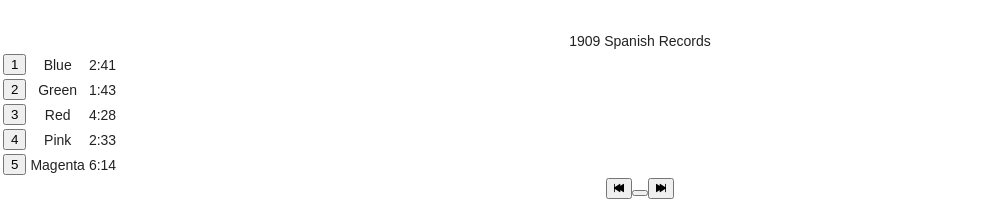
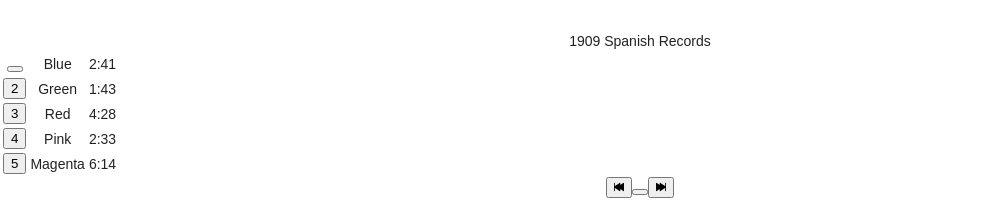
Before and after one commit to brookerodenhizer/bloc-jams-react, a React (Create React App) app: page /album/the-colors in a window 1280 px wide. Shown: the part 883-1084 px from the top of the page, without its empty margins (0-983 px from the left). Built offline with nearby package versions, Linux system fonts and the light colour scheme.

Commit message:
update checkpoint 10

```diff
--- a/src/components/Album.css
+++ b/src/components/Album.css
@@ -20,16 +20,25 @@
 
 
 }
-.song-number{
+.ion-pause {
   display: block;
 }
 
+.song-number,
+.ion-play {
+  display: none;
+}
 /*Not Playing*/
 button:hover .song-number,
 button:hover .ion-pause,
 .ion-pause,
 .ion-play {
 display: none;
+}
+
+.ion-pause,
+.song-number {
+  display: block;
 }
 
 /*Playing
--- a/src/components/Album.js
+++ b/src/components/Album.js
@@ -1,7 +1,7 @@
 import React, { Component } from 'react';
 import albumData from './../data/albums';
 import PlayerBar from './PlayerBar';
-import './Album.css';
+import styles from './Album.css';
 
 class Album extends Component {
   constructor(props) {
@@ -111,6 +111,7 @@ class Album extends Component {
       this.setState({ volume: newVolume });
     }
 
+
   render() {
     return (
       <section className="album">
@@ -133,9 +134,14 @@ class Album extends Component {
               <tr className={song} key={index} onClick={() => this.handleSongClick(song)} >
                 <td className="song-actions">
                   <button>
-                    <span className="song-number">{index+1}</span>
-                    <span className="ion-play"></span>
-                    <span className="ion-pause"></span>
+                  { (this.state.currentSong.title === song.title) ?
+                  <span className={this.state.isPlaying ? "ion-pause" : "ion-play"}></span>
+                  :
+                  (this.state.isHovered === index + 1) ?
+                  <span className="ion-play"></span>
+                  :
+                  <span className="song-number">{index + 1}</span>
+                  }
                   </button>
                 </td>
                 <td className="song-title">{song.title}</td>
```
